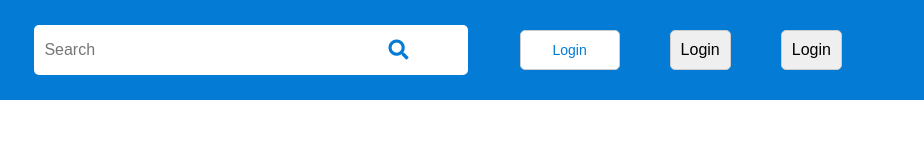
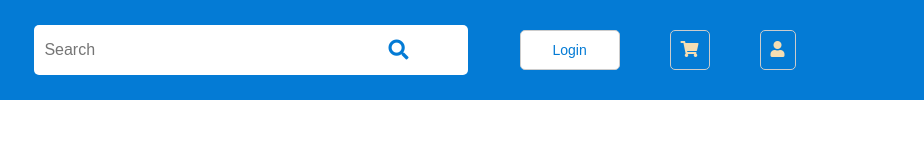
Before and after one commit to Dhrumil-sim/task_2_html, a plain HTML site: page index.html in a window 1280 px wide. Shown: the full height of the page, 356-1280 px from the left. Drawn offline with Linux system fonts and the light colour scheme.

Commit message:
feat(icons of user and cart) is added

```diff
--- a/index.html
+++ b/index.html
@@ -23,8 +23,8 @@
         </div>
         <div class="rightmenu">
             <button class="RM-I LoginButton"> Login </button>
-            <button class="RM-I"> Login </button>
-            <button class="RM-I"> Login </button>
+            <button class="RM-I cart"> <i class="fa fa-shopping-cart"></i></button>
+            <button class="RM-I cart"><i class="fa fa-user user-icon"></i> </button>
 
         </div>
 
--- a/styles/style.css
+++ b/styles/style.css
@@ -49,6 +49,14 @@
     height: 40px;
     cursor: pointer;
 }
+.rightmenu .cart{
+    background-color:  #047BD5;
+    color: wheat;
+    cursor: pointer;
+}
+.rightmenu .cart:hover {
+    background-color: RoyalBlue;
+  }
 .rightmenu button{
     padding: 10px;
     font-size: 16px;
```
